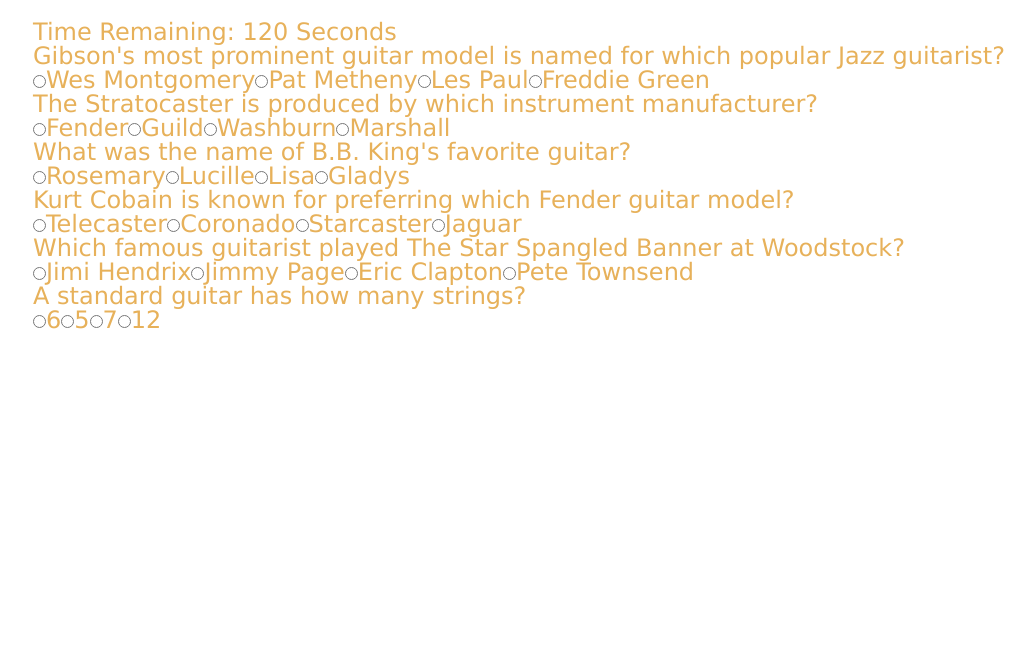
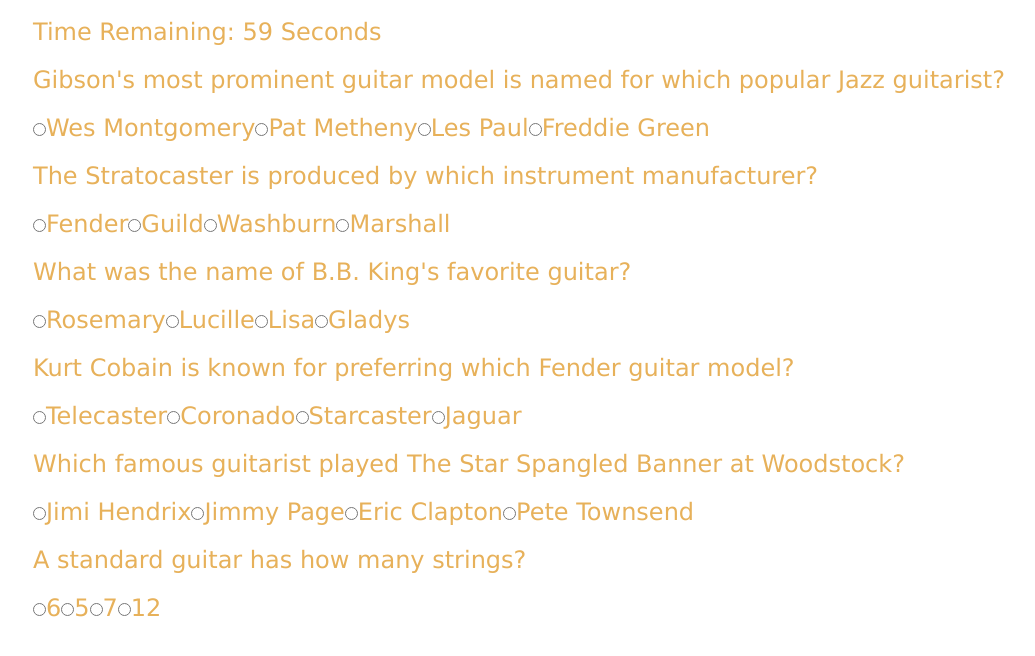
Before and after one commit to castellanorob/TriviaGame, a plain HTML site: page index.html in a window 1280 px wide. Both pictures are taken after a click on the button "Start Game". Shown: the part 28-684 px from the top of the page, without its empty margins (52-1087 px from the left). Drawn offline with nearby package versions, Linux system fonts and the light colour scheme; a web font is replaced by a local one.

Commit message:
Refactor of app.js

```diff
--- a/assets/css/style.css
+++ b/assets/css/style.css
@@ -2,8 +2,13 @@
 body { background: url(../images/background.jpg);
 }
 
-.container{
+.container {
     font-family: Verdana, Geneva, Tahoma, sans-serif;
     font-size: x-large;
     color: #e7b15a;
 }
+
+.questions {
+    color: #e7b15a;
+
+}
--- a/assets/javascript/app.js
+++ b/assets/javascript/app.js
@@ -1,11 +1,10 @@
-
-//function that displays questions and answers and starts the game
+//Function that displays questions and answers and starts the game
 $('#start').on("click", function(){
     game.start();
 });
-//console.log(questions.)
+//console.log(questions)
+
 //Objects for the questions
-
 var questions = [{
     question:"Gibson's most prominent guitar model is named for which popular Jazz guitarist?",
     answers:["Wes Montgomery", "Pat Metheny", "Les Paul", "Freddie Green"],
@@ -35,31 +34,48 @@
 
 ];
 
+//Handled as a global variable
+var handled = null;
+
 var game = {
     correct : 0,
     incorrect : 0,
-    counter : 120,
+    counter : 60,
     countdown: function(){
-        game.counter --;
-        $("#counter").html(game.counte);
-        if(game.counter<=0){
+        $("#counter").html(game.counter);
+        if(game.counter==0){
             console.log("Time is up");
-            game.done();
+            game.counter=0;
+            clearInterval(handled);
+            handled = 0;
+            return false;
         }
+        else {
+            game.counter --;
+        }
+
     },
-    //function that displays questions and answers
 
+    //Function that displays questions and answers
     start: function(){
-        timer = setInterval(game.countdown, 1000);
-        $("#gamecontainer").prepend('<h2>Time Remaining: <span id="counter">120</span> Seconds </h2>');
+        //Setting the time interval to 1 second
+        handled = setInterval(game.countdown, 1000);
+        //Displaying the start time for the counter
+        $("#gamecontainer").prepend('<h2>Time Remaining: <span id="counter">60</span> Seconds </h2> <br>');
+        //Removing the start button so that only the timer displays above the questions
         $("#start").remove();
+        //Looping through each question object to display questions and answers
         var questionNumber;
             for (var i=0; i < questions.length; i++){
-                $("#gamecontainer").append('<h2>' + questions[i].question + "</h2>");
+                //Creates a class for styling each individual question and answer set
+                var divElement = '<div class=questions>';
+                divElement+='<h2>' + questions[i].question + "</h2> <br>";
                 for (var j=0; j < questions[i].answers.length; j++){
-                    $("#gamecontainer").append("<input type = 'radio' name = 'question-" + i + " 'value=' " + questions[i].answers[j] + "'>"
-                        + questions[i].answers[j]);
+                    divElement+="<input type = 'radio' name = 'question-" + i + " 'value=' " + questions[i].answers[j] + "'>"
+                        + questions[i].answers[j];
                 }
+                divElement+='</div> <br>'
+                $("#gamecontainer").append(divElement);
             }
 
         }
@@ -77,13 +93,10 @@
  }
 
 
+//Function that records correct/incorrect answers
 
+//Function that ends the game when the timer runs out
 
+//Function that ends the game when the "submit" button at the bottom is selected
 
-//function that records correct/incorrect answers
-
-//function that ends the game when the timer runs out
-
-//function that ends the game when the "submit" button at the bottom is selected
-
-//function that displays correct/incorrect answers
+//Function that displays correct/incorrect answers
```
